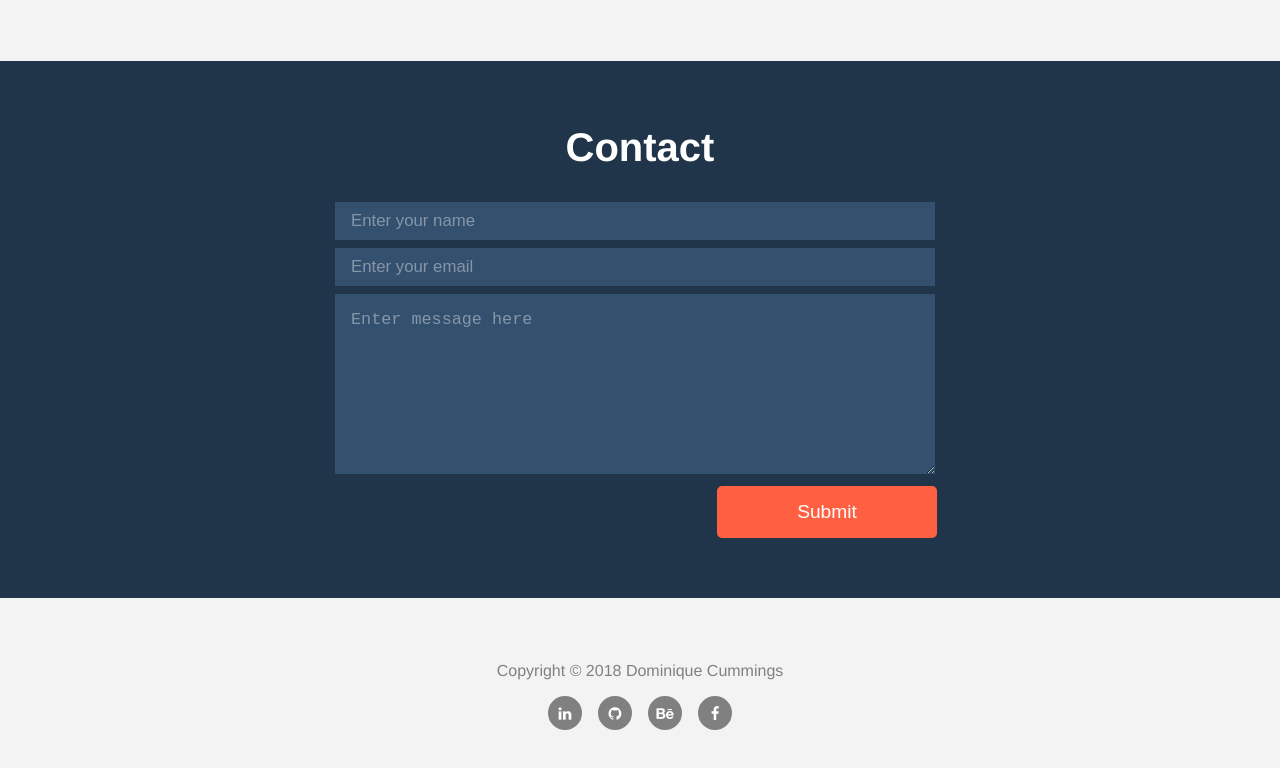
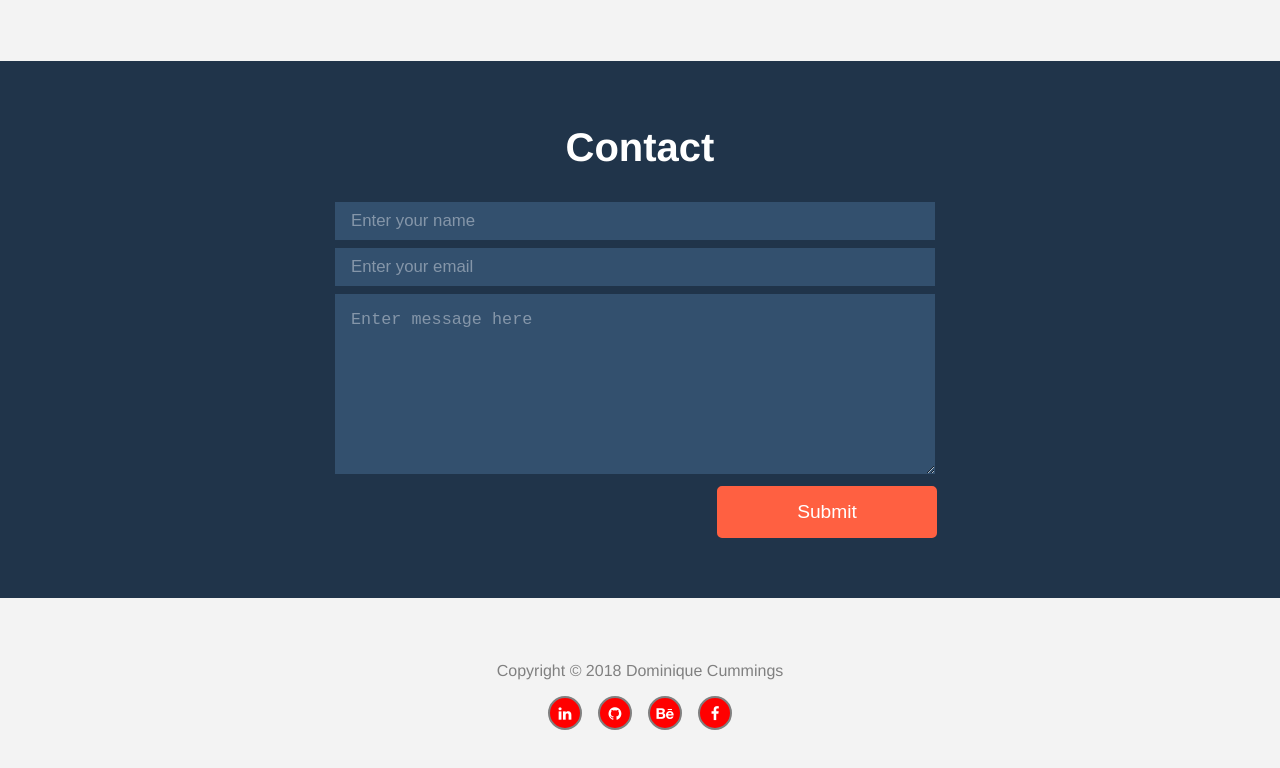
Before and after one commit to dcummin/portfolio, a plain HTML site: page index.html in a window 1280 px wide. Shown: the part 1950-2718 px from the top of the page. Drawn offline with nearby package versions, Linux system fonts and the light colour scheme; files that its build step writes are made by us from their sources.

Commit message:
Made footer link background red

```diff
--- a/scss/styles.scss
+++ b/scss/styles.scss
@@ -230,7 +230,7 @@ color: #fff;
 }
 
 .footerLink{
-  background: grey;
+  background: red;
     border: 2px solid grey;
     width: 5px;
     height: 5px;
```
